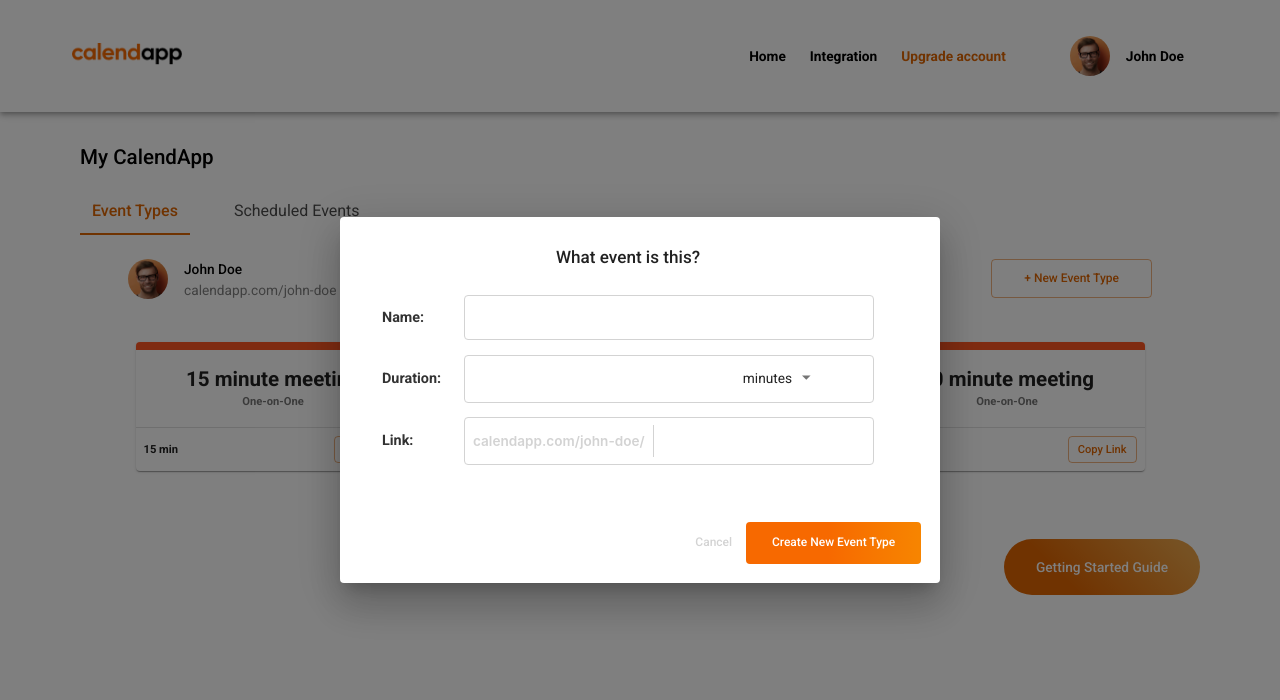
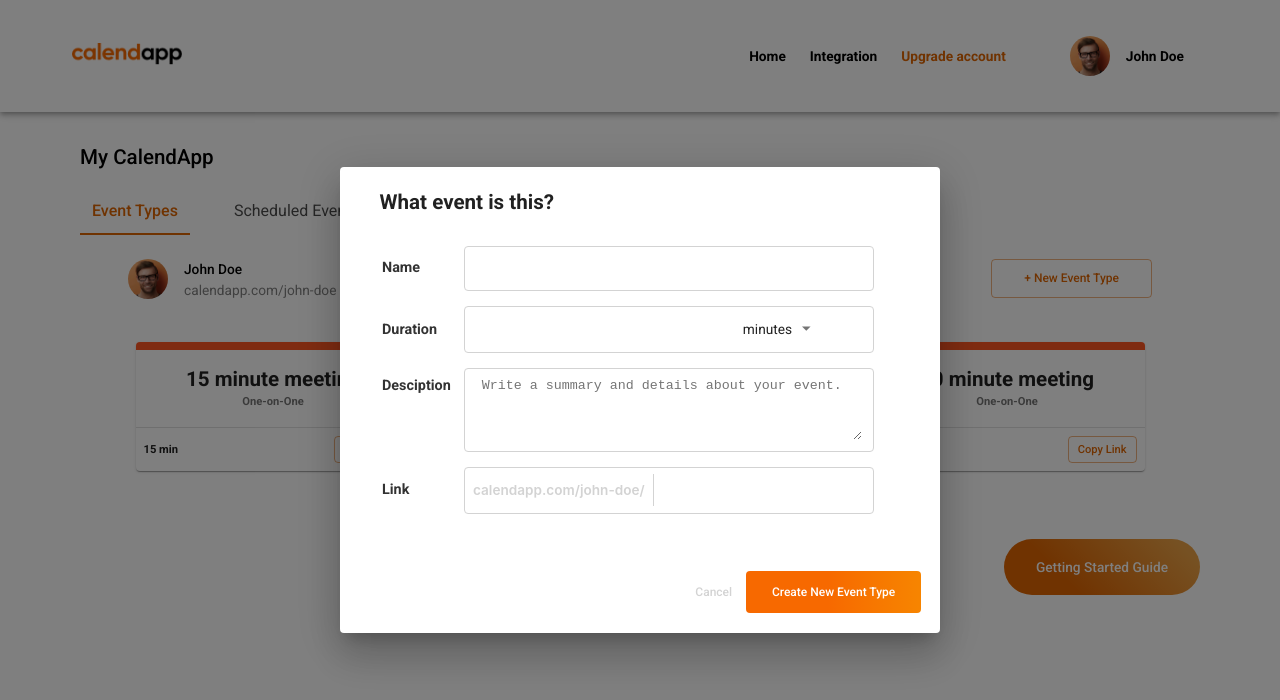
Before and after one commit to hatchways/team-yugioh, a React (Create React App) app in the folder client/: page /home in a window 1280 px wide. Both pictures are taken after a click on the button "+ New Event Type". Shown: the top 700 px of the page. Built offline with nearby package versions, Linux system fonts and the light colour scheme; no server answers.

Commit message:
description label styling

```diff
--- a/client/src/components/SelectTabs/EventTypesTab.js
+++ b/client/src/components/SelectTabs/EventTypesTab.js
@@ -2,9 +2,7 @@ import React, { useState, useEffect } from "react";
 import { makeStyles } from "@material-ui/core/styles";
 import {
     Dialog,
-    DialogTitle,
     DialogContent,
-    DialogContentText,
     DialogActions,
     Button,
     Select,
@@ -12,6 +10,7 @@ import {
     Grid,
     Input,
     InputLabel,
+    TextareaAutosize,
     Box,
 } from "@material-ui/core";
 import Typography from "@material-ui/core/Typography";
@@ -69,8 +68,14 @@ const useStyles = makeStyles((theme) => ({
         marginBottom: "3%",
     },
     formLabel: {
-        marginTop: "2%",
-        textAlign: "center",
+        margin: "4%",
+        textAlign: "left",
+    },
+    descriptionLabel: {
+        marginTop: "13%",
+        fontWeight: "bold",
+        fontSize: "0.9rem",
+        color: "rgba(0, 0, 0, 0.8)",
     },
     prefix: {
         fontSize: ".85rem",
@@ -83,6 +88,11 @@ const useStyles = makeStyles((theme) => ({
         border: "1px solid lightgray",
         padding: "7px 3%",
         borderRadius: "4px",
+    },
+    textArea: {
+        border: "none",
+        width: "100%",
+        maxWidth: "100%",
     },
     groupedInput: {
         border: "1px solid lightgray",
@@ -200,9 +210,9 @@ export default function EventTypesTab() {
                 maxWidth="sm"
             >
                 <Box className={classes.box}>
-                    <DialogTitle className={classes.formLabel}>
+                    <Typography className={classes.formLabel} variant="h5">
                         What event is this?
-                    </DialogTitle>
+                    </Typography>
                     <DialogContent>
                         <Grid
                             direction="row"
@@ -213,7 +223,7 @@ export default function EventTypesTab() {
                         >
                             <Grid xs="2" item>
                                 <InputLabel className={classes.label}>
-                                    Name:
+                                    Name
                                 </InputLabel>
                             </Grid>
 
@@ -236,7 +246,7 @@ export default function EventTypesTab() {
                         >
                             <Grid xs="2" item>
                                 <InputLabel className={classes.label}>
-                                    Duration:
+                                    Duration
                                 </InputLabel>
                             </Grid>
 
@@ -278,6 +288,32 @@ export default function EventTypesTab() {
                         </Grid>
                         <Grid
                             direction="row"
+                            alignItems="flex-start"
+                            container
+                            justify="flex-start"
+                            className={classes.inputRow}
+                        >
+                            <Grid xs="2" item>
+                                <InputLabel
+                                    className={classes.descriptionLabel}
+                                >
+                                    Desciption
+                                </InputLabel>
+                            </Grid>
+
+                            <Grid xs="10" className={classes.singleInput} item>
+                                <TextareaAutosize
+                                    rowsMax={6}
+                                    placeholder={`Write a summary and details about your event.
+
+
+                                    `}
+                                    className={classes.textArea}
+                                />
+                            </Grid>
+                        </Grid>
+                        <Grid
+                            direction="row"
                             alignItems="center"
                             container={true}
                             justify="flex-start"
@@ -285,7 +321,7 @@ export default function EventTypesTab() {
                         >
                             <Grid xs="2" item>
                                 <InputLabel className={classes.label}>
-                                    Link:
+                                    Link
                                 </InputLabel>
                             </Grid>
 
```
